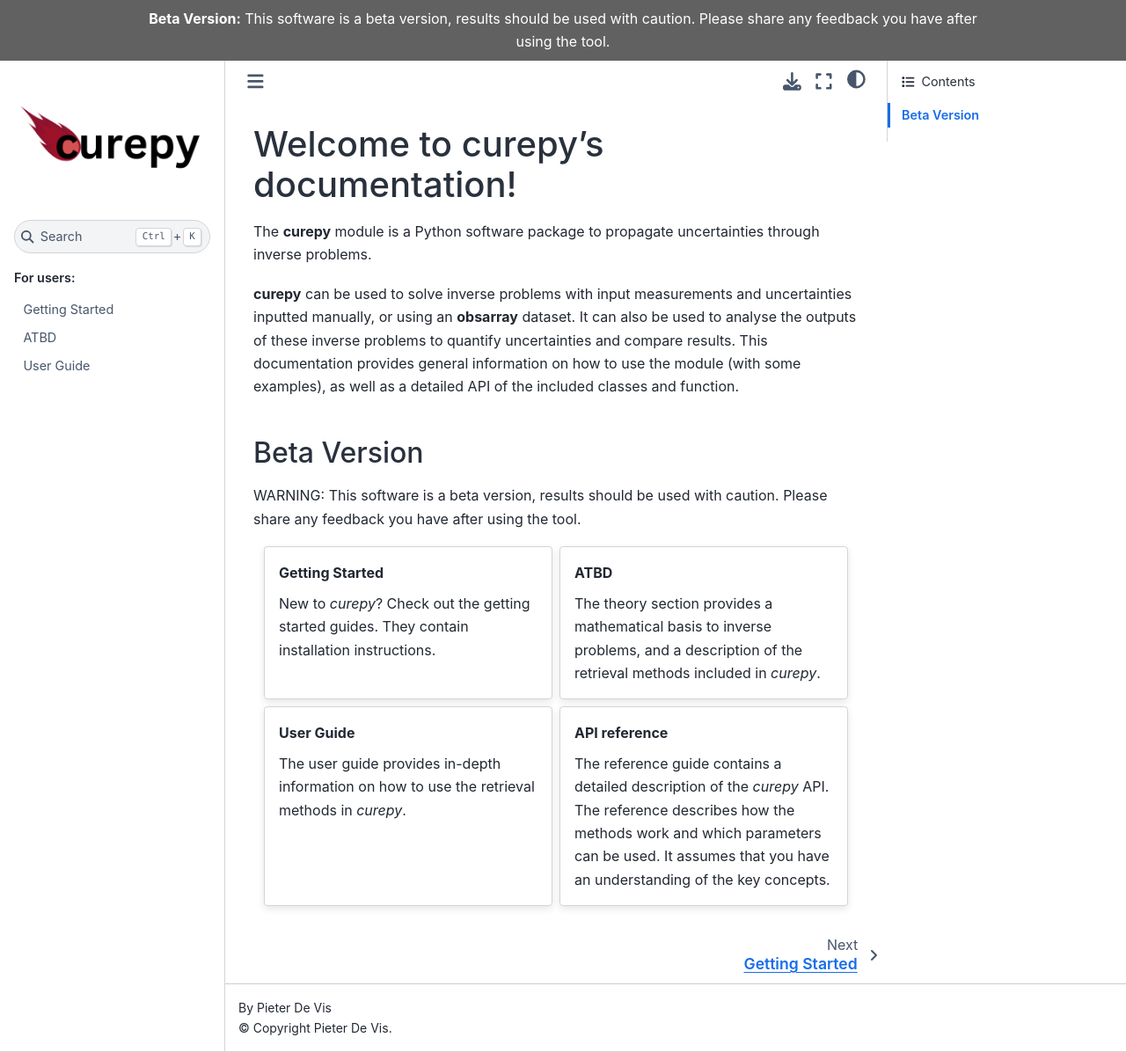
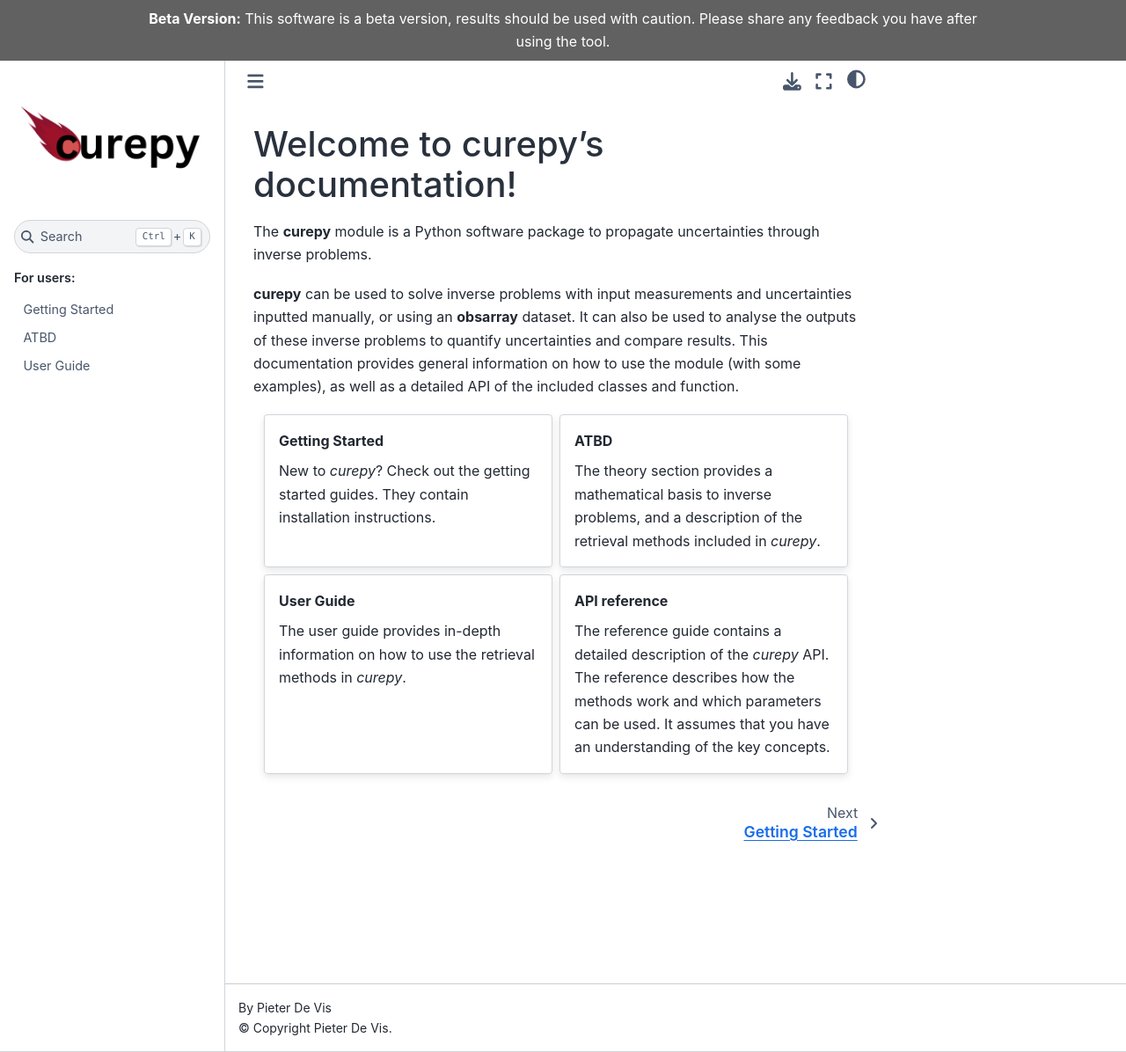
Before and after one commit to comet-toolkit/curepy, a Sphinx documentation site: the page built from docs/index.rst, in a window 1280 px wide and 1196 px high. Shown: the whole window at 88% size. Built offline with Sphinx 7.4.7 and the Sphinx Book theme 1.1.4, drawn with Linux system fonts in a browser that asks for light colours; pages that are not in the unit, such as notebooks, are missing from menus.

```diff
--- a/docs/index.rst
+++ b/docs/index.rst
@@ -6,13 +6,6 @@
 **curepy** can be used to solve inverse problems with input measurements and uncertainties inputted manually, or using an **obsarray** dataset.
 It can also be used to analyse the outputs of these inverse problems to quantify uncertainties and compare results.
 This documentation provides general information on how to use the module (with some examples), as well as a detailed API of the included classes and function.
-
-============
-Beta Version
-============
-
-WARNING: This software is a beta version, results should be used with caution.
-Please share any feedback you have after using the tool.
 
 .. grid:: 2
     :gutter: 2
```
